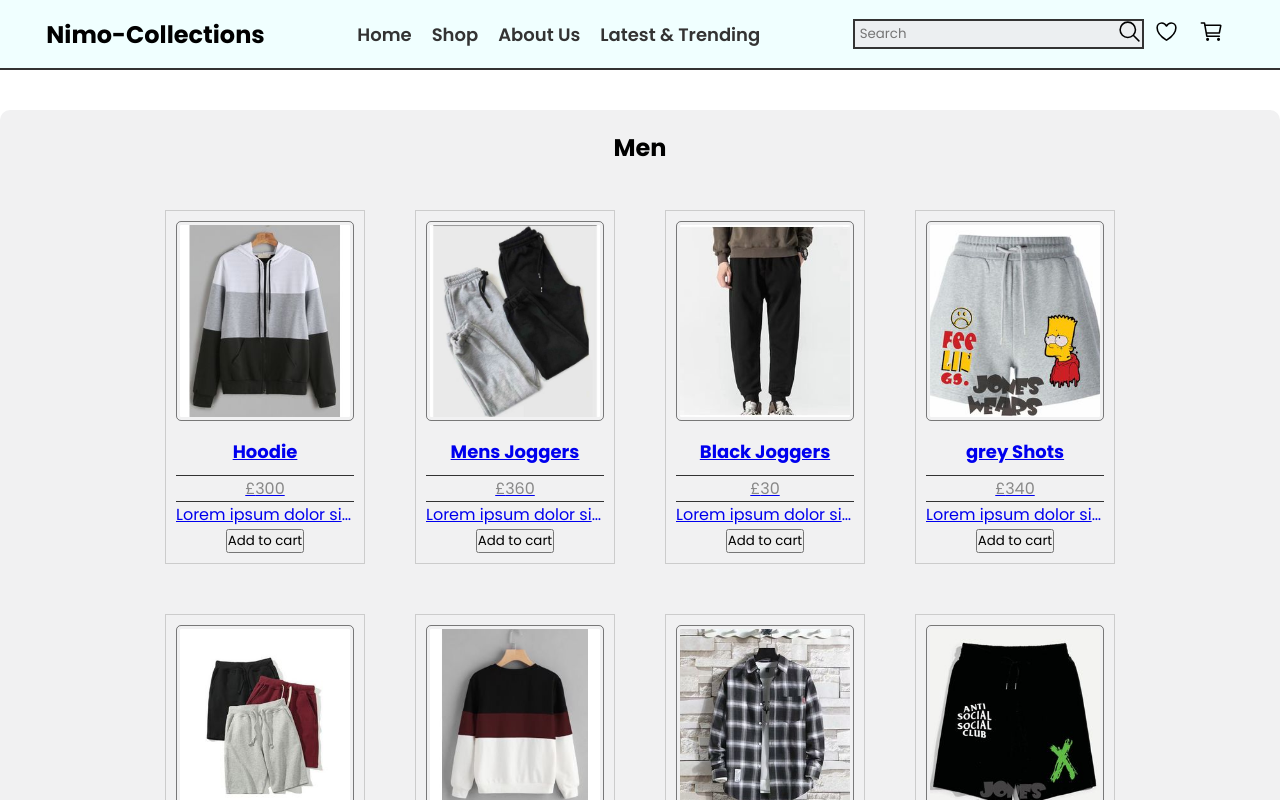
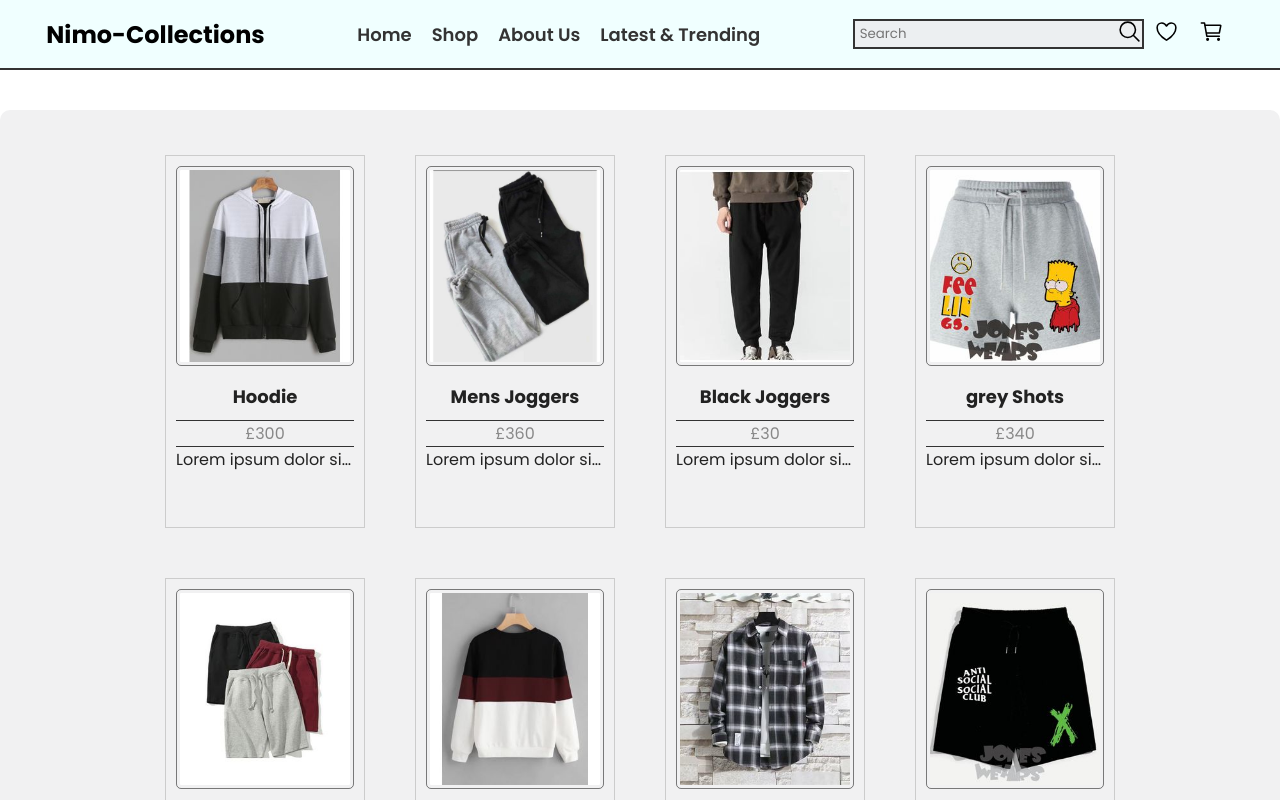
Before and after one commit to nattzchukwumela/nimo_collections_front_end, a React (Vite) app: page / in a window 1280 px wide. Shown: the top 800 px of the page. Built offline with nearby package versions, Linux system fonts and the light colour scheme.

Commit message:
mousing over the products will display the add to cart button

```diff
--- a/src/component/Main/Main.jsx
+++ b/src/component/Main/Main.jsx
@@ -6,11 +6,12 @@ import { Footer } from '../Footer/Footer';
 import { ProductCard } from '../ProductCard/ProductCard';
 import { CLOTHS_DATA } from '../../db/CLOTHS_DATA';
 export const Main = () => {
+
     return (<>
         <Navbar />
         <main>
             <section className='product-row men-section'>
-                <h2>Men</h2>
+
                 <div className='men-section-container'>
                     {CLOTHS_DATA.men.map(item => {
                         return <ProductCard
--- a/src/component/Main/main.css
+++ b/src/component/Main/main.css
@@ -6,10 +6,6 @@
     margin: 40px 0;
     background-color: #f1f1f2;
     border-radius: 10px;
-
-    h2 {
-        margin-top: 20px;
-    }
 
     .men-section-container {
         padding-block: 20px;
@@ -22,6 +18,11 @@
         flex-wrap: wrap;
         align-items: center;
         justify-content: center;
+
+        a {
+            text-decoration: none;
+            color: #222;
+        }
 
         .men-section-container-item {
             width: 200px;
--- a/src/component/ProductCard/ProductCard.jsx
+++ b/src/component/ProductCard/ProductCard.jsx
@@ -1,16 +1,36 @@
 import PropTypes from "prop-types"
 import { Link } from "react-router-dom"
+import { useState } from 'react';
+import './productcard.css'
+export const ProductCard = ({ path, image, name, price, description }) => {
 
-export const ProductCard = ({ path, image, name, price, description }) => {
+    const [isHovered, setIsHovered] = useState(false)
+
+    // const onMouseOver = useEffect(() => {
+    //     if (!mouseOver) {
+    //         setMouseOver(true)
+    //     } else {
+    //         setMouseOver(false)
+    //     }
+    // }, [mouseOver])
+
+
     return (
-        <div className='men-section-container-item'>
+        <div className='men-section-container-item'
+            onMouseEnter={() => setIsHovered(true)}
+            onMouseLeave={() => setIsHovered(false)}
+        >
             <Link to={`/pdp/${path}`} >
                 <img src={image} alt={name} />
                 <h3 className="product-name">{name}</h3>
                 <p className='product-price'>£{price}</p>
                 <p>{description}</p>
             </Link>
-            <button>Add to cart</button>
+            <button
+                type="button"
+                className="btn-main"
+                style={{ opacity: isHovered === true ? 1 : 0 }}
+            >Add to cart</button>
         </div>
     )
 }
--- /dev/null
+++ b/src/component/ProductCard/productcard.css
@@ -0,0 +1,9 @@
+.btn-main {
+    opacity: 1;
+    margin-top: 10px;
+    height: 35px;
+    cursor: pointer;
+    font-weight: 600;
+    width: 85%;
+    border: 1px solid #77d4eb;
+}
--- a/src/pages/Cart/Cart.jsx
+++ b/src/pages/Cart/Cart.jsx
@@ -5,7 +5,7 @@ import { Navbar } from '../../component/Navbar/Navbar';
 export function Cart() {
     return (<>
         <Navbar />
-
+        cart item
         <Footer />
     </>)
 }
```
